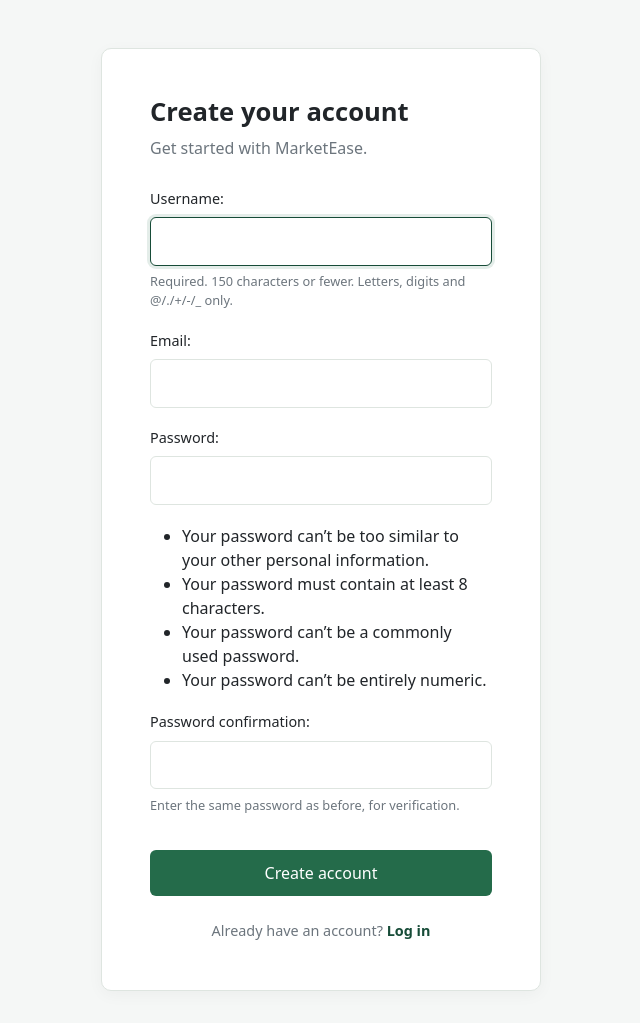
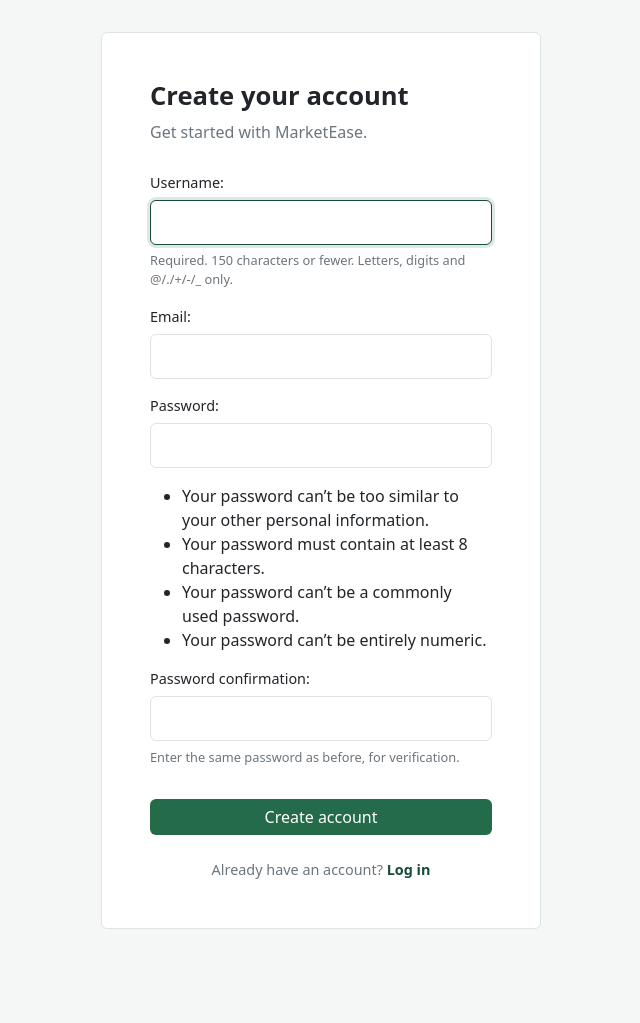
Before and after one commit to AddryaneBautista/MarketEase-Bautista-Addryane-G01, a Django app: page /accounts/signup/ in a window 1280 px wide. Shown: the whole page, without its empty margins (319-959 px from the left). After the commit the page ends 929 px from the top, so only its background shows below. Run offline with Django 5.2, Linux system fonts and the light colour scheme.

Commit message:
style(accounts): update UI with Bootstrap 5 layout and templates

```diff
--- a/static/css/style.css
+++ b/static/css/style.css
@@ -1,10 +1,13 @@
 :root {
   --color-primary: #174c38;
   --color-primary-hover: #1c553a;
+  --color-accent: #246b4a;
   --color-text: #26332c;
   --color-muted: #6c757d;
   --color-background: #f5f7f6;
   --color-border: #dee5e0;
+  --bs-link-color-rgb: 23, 76, 56;
+  --bs-link-hover-color-rgb: 28, 85, 58;
 }
 
 body {
@@ -13,95 +16,12 @@ body {
   color: var(--color-text);
 }
 
-/* Navbar */
-
-.navbar-market {
-  background-color: var(--color-primary);
-  padding: 0.9rem 0;
+.card {
+  border-color: var(--color-border);
 }
 
-.navbar-brand {
-  display: inline-flex;
-  align-items: center;
-  gap: 0.6rem;
-  color: #fff;
-  font-size: 1.35rem;
-  font-weight: 700;
-}
-
-.navbar-brand:hover {
-  color: #fff;
-}
-
-.brand-icon {
-  display: flex;
-  align-items: center;
-  justify-content: center;
-  width: 36px;
-  height: 36px;
-  background-color: rgba(255, 255, 255, 0.12);
-  border-radius: 9px;
-  color: #fff;
-}
-
-.brand-highlight {
-  color: #a9d5b8;
-  margin-left: -0.6rem;
-}
-
-.navbar-market .nav-link {
-  color: rgba(255, 255, 255, 0.8);
-  font-size: 0.9rem;
-  font-weight: 500;
-  padding: 0.55rem 0.8rem;
-  transition: color 0.2s ease;
-}
-
-.navbar-market .nav-link:hover {
-  color: #fff;
-}
-
-.nav-user {
-  color: #c9dfd1;
-  font-size: 0.85rem;
-  padding: 0 0.5rem;
-}
-
-.btn-signup {
-  background-color: #fff;
-  color: var(--color-primary);
-  font-size: 0.9rem;
-  font-weight: 600;
-  padding: 0.55rem 1rem;
-  border: 1px solid #fff;
-  border-radius: 6px;
-  transition: background-color 0.2s ease;
-}
-
-.btn-signup:hover {
-  background-color: #e8f1eb;
-  color: var(--color-primary);
-}
-
-.btn-logout {
-  color: #fff;
-  border: 1px solid rgba(255, 255, 255, 0.4);
-  font-size: 0.85rem;
-  padding: 0.45rem 0.85rem;
-  border-radius: 6px;
-  transition: background-color 0.2s ease;
-}
-
-.btn-logout:hover {
-  background-color: rgba(255, 255, 255, 0.12);
-  border-color: #fff;
-  color: #fff;
-}
-
-/* Authentication */
-
 .auth-container {
-  min-height: calc(100vh - 66px);
+  min-height: 80vh;
   display: flex;
   align-items: center;
   justify-content: center;
@@ -111,9 +31,6 @@ body {
 .auth-card {
   width: 100%;
   max-width: 440px;
-  border: 1px solid var(--color-border);
-  border-radius: 10px;
-  box-shadow: 0 4px 16px rgba(0, 0, 0, 0.04);
 }
 
 .auth-title {
@@ -127,41 +44,44 @@ body {
   margin-bottom: 1.75rem;
 }
 
-/* Django form fields */
-
-.auth-card form p {
-  margin-bottom: 1.2rem;
+.auth-card form p,
+.form-card form p {
+  margin-bottom: 1rem;
 }
 
-.auth-card form label {
+.auth-card form label,
+.form-card form label {
   display: block;
   font-size: 0.9rem;
   font-weight: 500;
-  margin-bottom: 0.5rem;
+  margin-bottom: 0.4rem;
 }
 
-.auth-card form input:not([type="checkbox"]) {
+.auth-card form input:not([type="checkbox"]),
+.form-card form input:not([type="checkbox"]) {
   width: 100%;
-  padding: 0.7rem 0.85rem;
+  padding: 0.6rem 0.8rem;
   border: 1px solid var(--color-border);
   border-radius: 6px;
-  transition: border-color 0.2s ease, box-shadow 0.2s ease;
 }
 
-.auth-card form input:focus {
+.auth-card form input:focus,
+.form-card form input:focus {
   outline: none;
   border-color: var(--color-primary);
-  box-shadow: 0 0 0 3px rgba(36, 107, 74, 0.12);
+  box-shadow: 0 0 0 3px rgba(36, 107, 74, 0.15);
 }
 
-.auth-card form ul.errorlist {
+.auth-card form ul.errorlist,
+.form-card form ul.errorlist {
   color: #dc3545;
   font-size: 0.85rem;
   padding-left: 1.2rem;
   margin-top: 0.4rem;
 }
 
-.auth-card form .helptext {
+.auth-card form .helptext,
+.form-card form .helptext {
   display: block;
   color: var(--color-muted);
   font-size: 0.8rem;
@@ -169,12 +89,10 @@ body {
 }
 
 .btn-market {
-  background-color: #246b4a;
+  background-color: var(--color-accent);
   color: #fff;
   border: none;
-  padding: 0.7rem 1rem;
   font-weight: 500;
-  transition: background-color 0.2s ease;
 }
 
 .btn-market:hover {
@@ -198,26 +116,3 @@ body {
 .auth-footer a:hover {
   text-decoration: underline;
 }
-
-/* Responsive */
-
-@media (max-width: 991.98px) {
-  .navbar-nav {
-    align-items: stretch !important;
-    padding-top: 1rem;
-  }
-
-  .nav-user {
-    padding: 0.5rem 0.8rem;
-  }
-
-  .btn-signup,
-  .btn-logout {
-    display: inline-block;
-    margin-top: 0.5rem;
-  }
-
-  .navbar-nav form {
-    padding: 0 0.8rem;
-  }
-}
--- a/templates/base.html
+++ b/templates/base.html
@@ -20,16 +20,16 @@
         </form>
       </div>
     {% endif %}
-    <div class="container pt-3">
-      {% if messages %}
+    {% if messages %}
+      <div class="container pt-3">
         {% for message in messages %}
           <div class="alert alert-{% if message.tags == 'error' %}danger{% else %}{{ message.tags|default:'info' }}{% endif %} alert-dismissible fade show">
             {{ message }}
             <button type="button" class="btn-close" data-bs-dismiss="alert"></button>
           </div>
         {% endfor %}
-      {% endif %}
-    </div>
+      </div>
+    {% endif %}
     {% block content %}{% endblock %}
   </main>
   <script src="https://cdn.jsdelivr.net/npm/bootstrap@5.3.8/dist/js/bootstrap.bundle.min.js"></script>
```
Also changed, not shown: templates/accounts/profile.html (+12 -6 lines).
